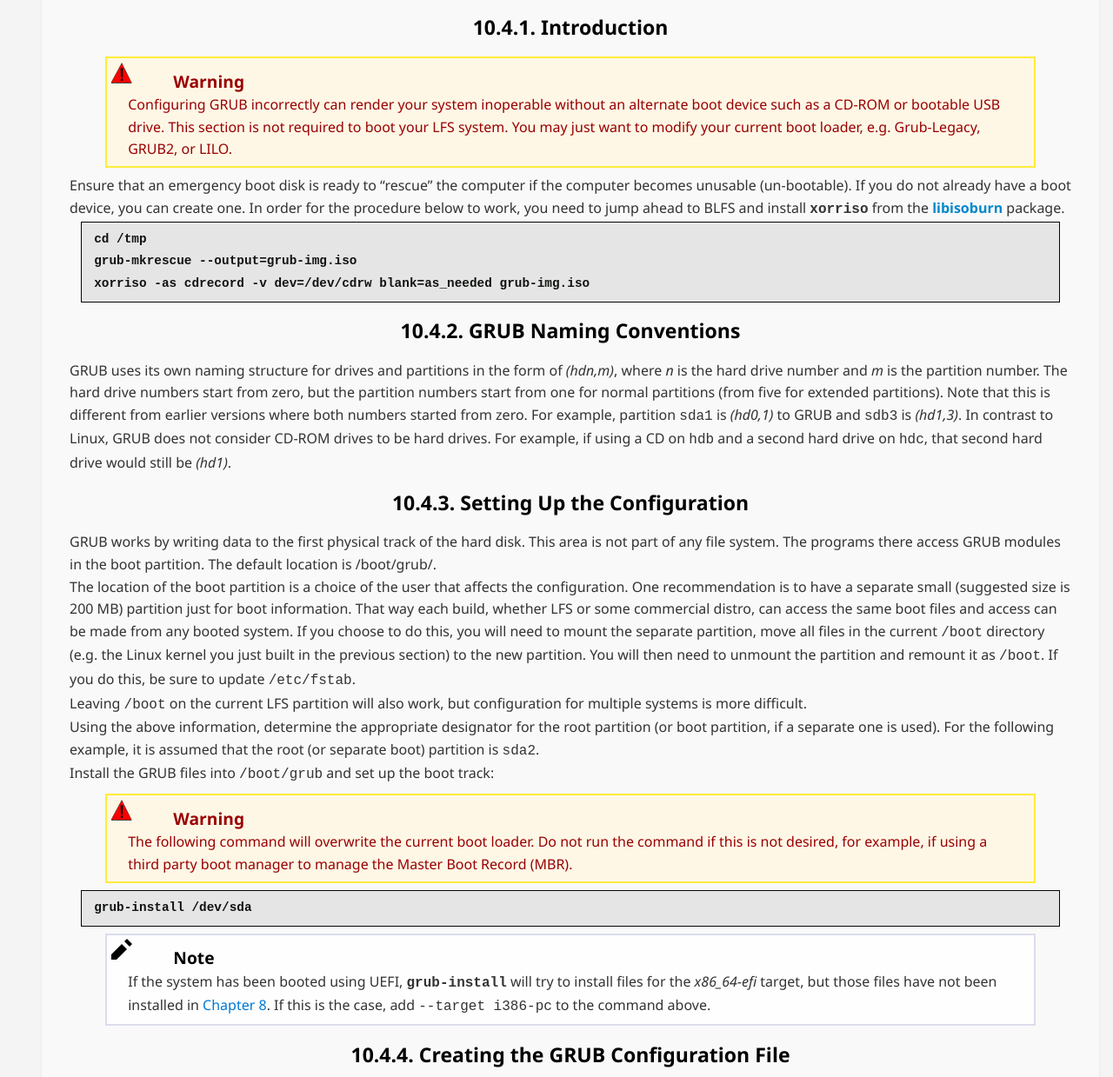
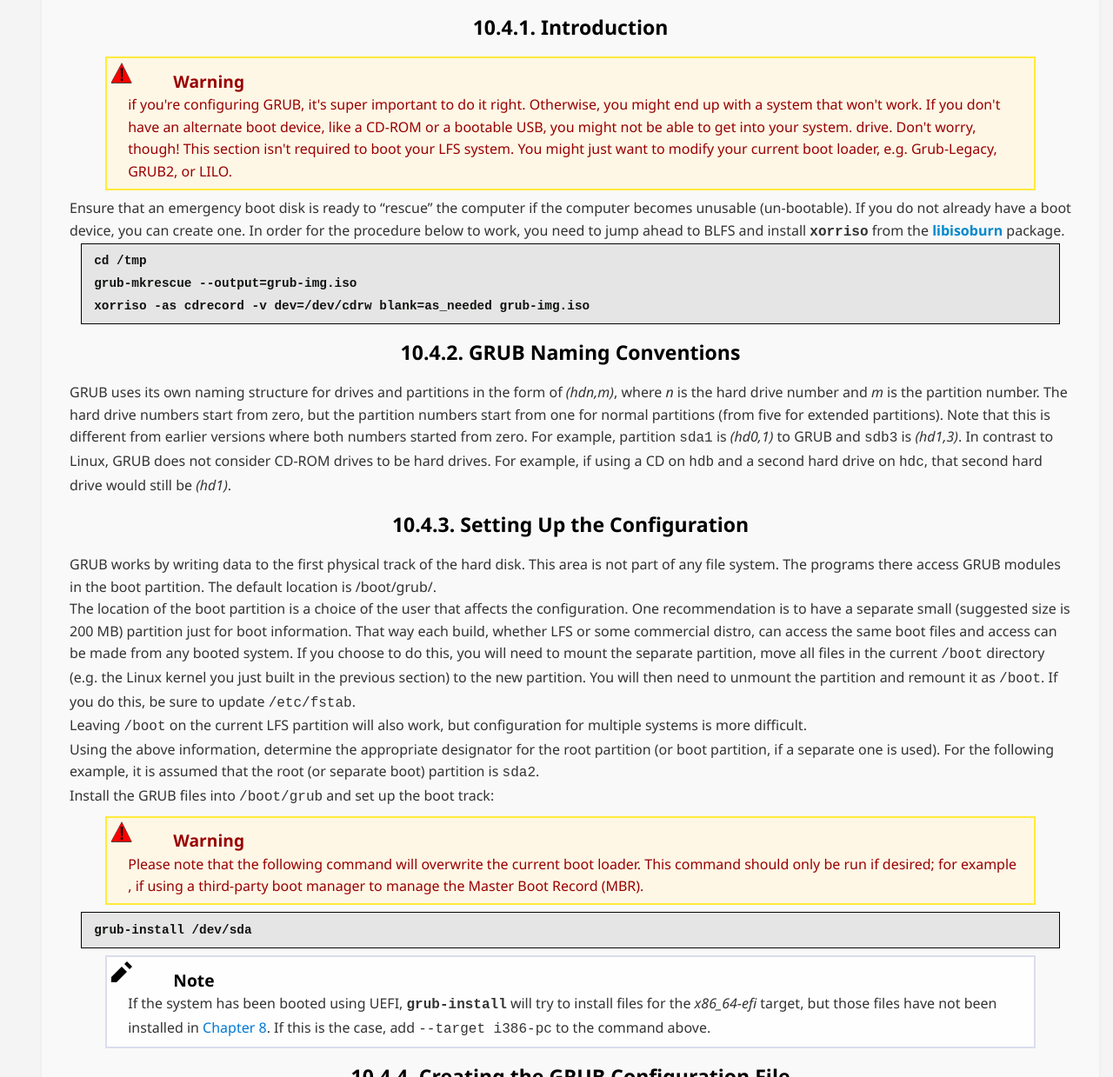
Before and after one commit to PersuasiveArchives/LFS-BOOK-Revamped, a plain HTML site: page chapter10/grub.html in a window 1280 px wide. Shown: the part 631-1870 px from the top of the page at 87% size. Drawn offline with Linux system fonts and the light colour scheme.

Commit message:
Update grub.html

```diff
--- a/chapter10/grub.html
+++ b/chapter10/grub.html
@@ -75,10 +75,10 @@
             Warning
           </h3>
           <p>
-            Configuring GRUB incorrectly can render your system inoperable
-            without an alternate boot device such as a CD-ROM or bootable USB
-            drive. This section is not required to boot your LFS system. You
-            may just want to modify your current boot loader, e.g.
+            if you're configuring GRUB, it's super important to do it right. Otherwise, you might end up with a system that won't work.
+            If you don't have an alternate boot device, like a CD-ROM or a bootable USB, you might not be able to get into your system.
+            drive. Don't worry, though! This section isn't required to boot your LFS system.
+            You might just want to modify your current boot loader, e.g.
             Grub-Legacy, GRUB2, or LILO.
           </p>
         </div>
@@ -165,10 +165,9 @@
             Warning
           </h3>
           <p>
-            The following command will overwrite the current boot loader. Do
-            not run the command if this is not desired, for example, if using
-            a third party boot manager to manage the Master Boot Record
-            (MBR).
+            Please note that the following command will overwrite the current boot loader.
+             This command should only be run if desired; for example
+             , if using a third-party boot manager to manage the Master Boot Record (MBR).
           </p>
         </div>
         <pre class="userinput"><kbd class=
```
